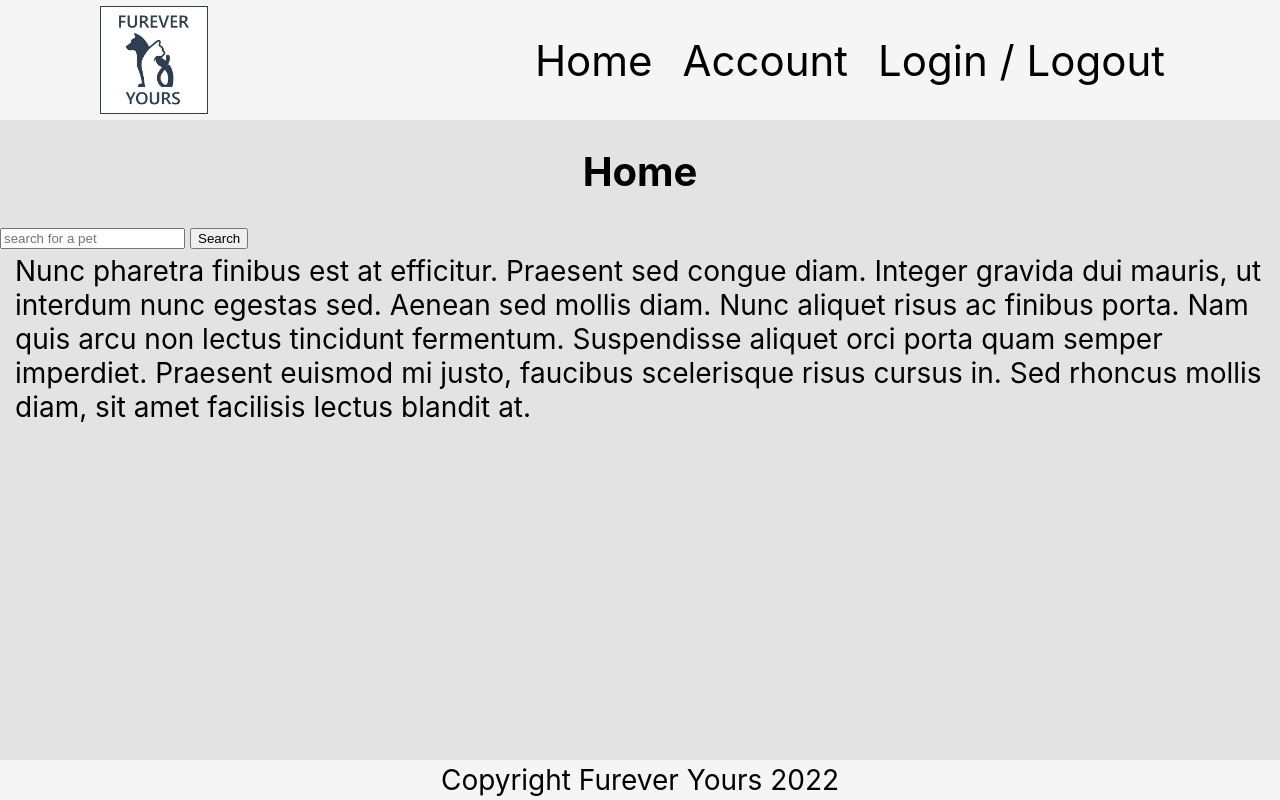
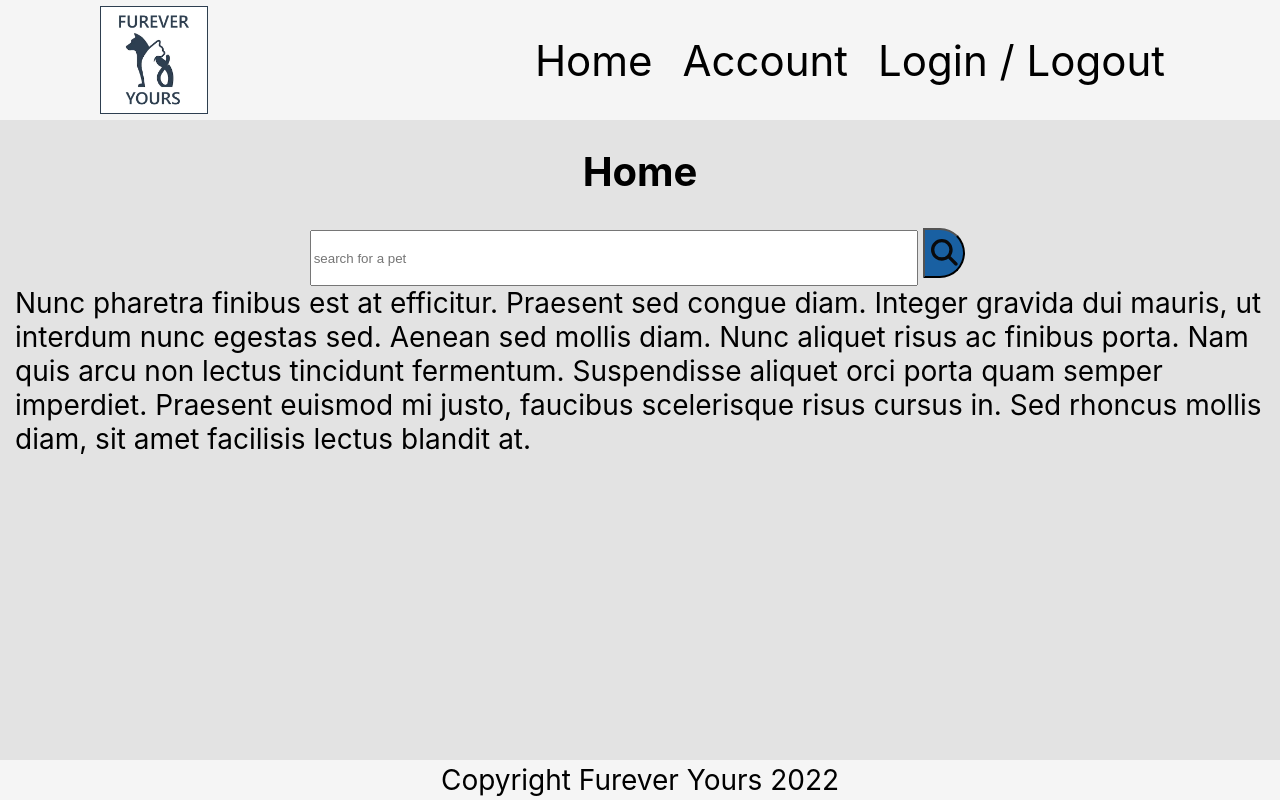
Before and after one commit to qosole/furever-yours, a React (Create React App) app in the folder client/: page / in a window 1280 px wide. Built offline with nearby package versions, Linux system fonts and the light colour scheme.

Commit message:
install and import fontawesome and added some css to home

```diff
--- a/client/package.json
+++ b/client/package.json
@@ -3,6 +3,9 @@
   "version": "0.1.0",
   "private": true,
   "dependencies": {
+    "@fortawesome/fontawesome-svg-core": "^6.2.0",
+    "@fortawesome/free-solid-svg-icons": "^6.2.0",
+    "@fortawesome/react-fontawesome": "^0.2.0",
     "@testing-library/jest-dom": "^5.16.5",
     "@testing-library/react": "^13.3.0",
     "@testing-library/user-event": "^13.5.0",
--- a/client/src/Style.css
+++ b/client/src/Style.css
@@ -87,3 +87,39 @@ ul li a:hover {
 
 
 /* SEARCH BAR CSS */
+
+#content {
+  padding: 25% 25% 5%;
+}
+
+.searchform {
+  display:flex;
+  justify-content: center;
+}
+
+.input-group {
+  width: 300px;
+}
+
+#search {
+  border: 1px;
+}
+
+.searchbtn {
+  cursor:pointer;
+  border-radius: 0 30px 30px 0;
+  background-color:rgb(25, 96, 162);
+  color:rgb(10, 10, 11);
+  height: 50px;
+
+}
+
+.text-center {
+  color: #fff;
+}
+
+input {
+  width: 600px;
+  height: 50px;
+
+}
--- a/client/src/components/pages/Home.js
+++ b/client/src/components/pages/Home.js
@@ -1,6 +1,7 @@
 import React from 'react';
 import '../../Style.css';
-
+import { FontAwesomeIcon } from '@fortawesome/react-fontawesome';
+import { faMagnifyingGlass } from '@fortawesome/free-solid-svg-icons';
 
 
 export default function Home() {
@@ -9,16 +10,16 @@ export default function Home() {
     <div>
       <h1>Home</h1>
 
-      <div className="search-form">
+      <div className="searchform">
         <form id="form" className="form" >
           <div className="field">
             <input
               type="text"
               placeholder="search for a pet"
             />
-             <button className="search-btn" style={{ margin: '5px' }}>
-              Search
-            </button>
+             <button className="searchbtn" style={{ margin: '5px' }}>
+             <FontAwesomeIcon icon={ faMagnifyingGlass } size= '2x'/>
+             </button>
           </div>
         </form>
       </div>
```
Also changed, not shown: 5 other files (tests, documents, lock files or other folders).
